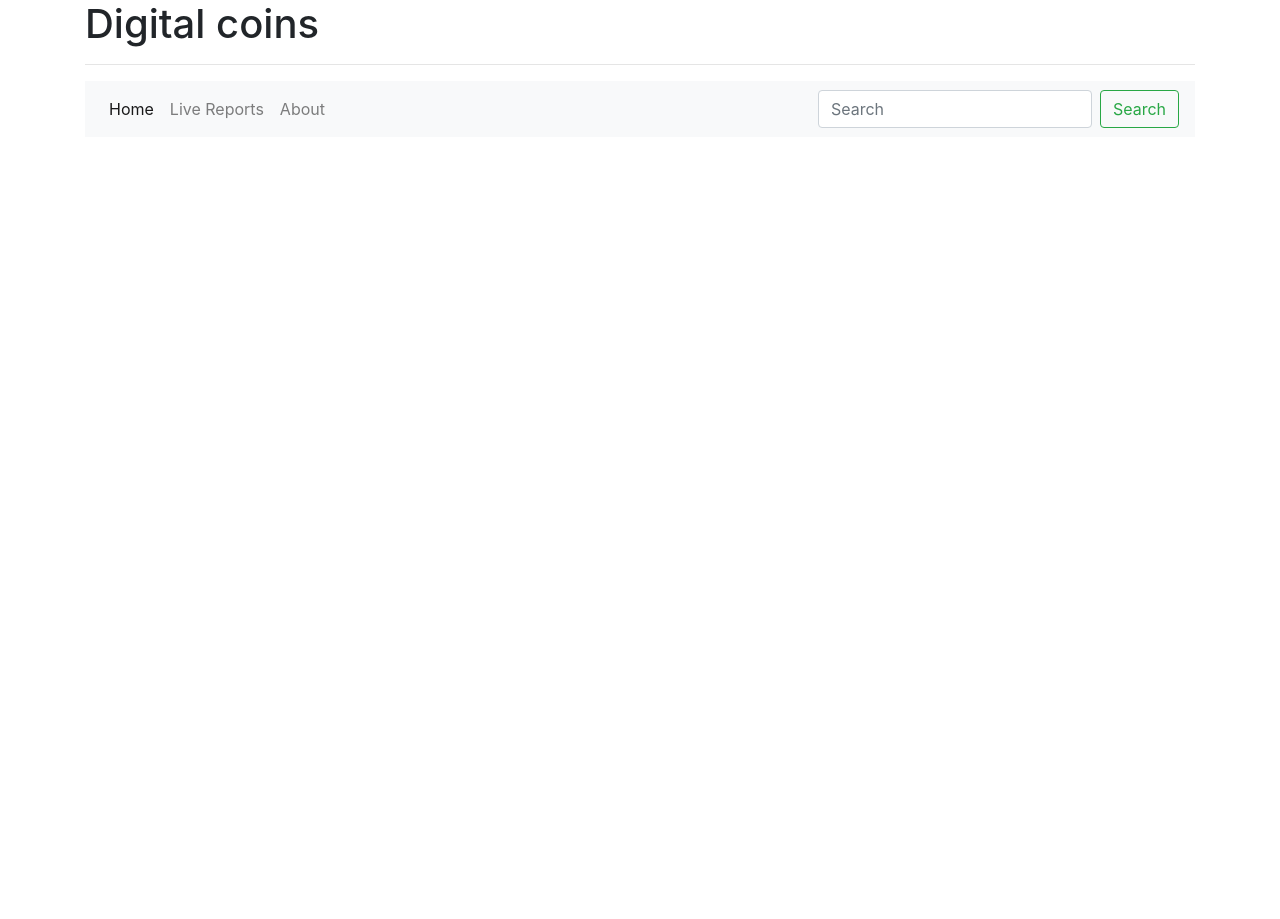
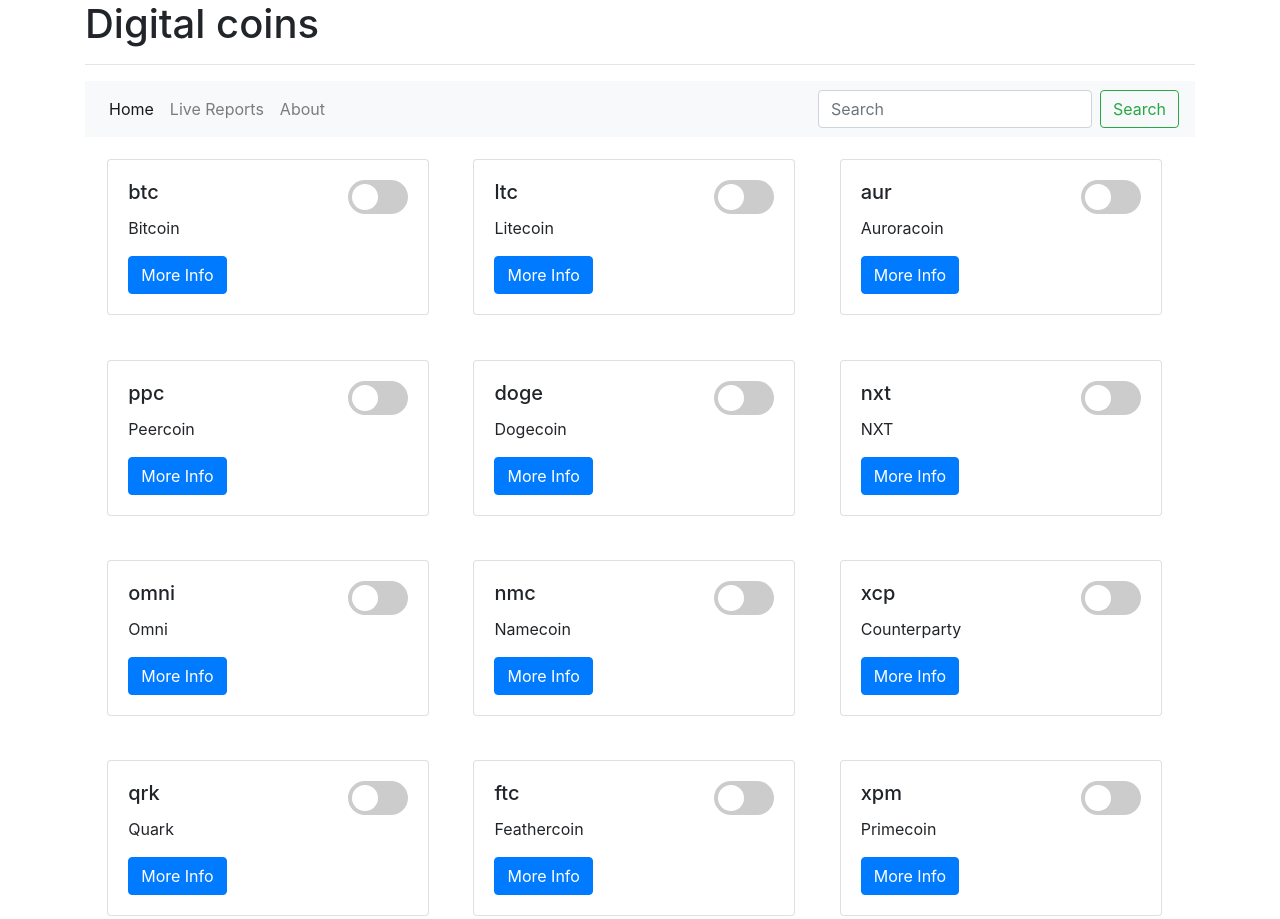
Before and after one commit to ori7/DigitalCoins, a website: page index.html in a window 1280 px wide. Shown: the top 919 px of the page. Before the commit the page ends 800 px from the top, so only its background shows below. Drawn offline with nearby package versions, Linux system fonts and the light colour scheme; no server answers.

Commit message:
Switch button

```diff
--- a/main.js
+++ b/main.js
@@ -22,6 +22,7 @@
             $('#coin').empty();
             buildCoin(coin);
             coinClick();
+            switchButton();
         }
         else
             alert('The coin not found!, Try again!');
@@ -31,11 +32,19 @@
 
     const coinTemplate = `
         <div class="card">
-                <div class="card-body">
+            <div class="card-body row">
+                <div class="col-sm-8">
                     <h5 class="card-title">{{symbol}}</h5>
                     <p class="card-text">{{name}}</p>
                     <button id="{{id}}" class="btn btn-primary" data-toggle="collapse" data-target="#collapse-{{id}}" aria-expanded="false" aria-controls="collapseExample">More Info</button>
                 </div>
+                <div class="col-sm-4">
+                    <label class="switch">
+                        <input type="checkbox" class="default" id="{{symbol}}">
+                        <span class="slider round"></span>
+                    </label>
+                </div>
+            </div>
             <div class="collapse" id="collapse-{{id}}">
                 <div class="card card-body" id="collapse-content-{{id}}">
                 </div>
@@ -46,7 +55,7 @@
     function buildCoin(coin) {
 
         let template = coinTemplate;
-        template = template.replace("{{symbol}}", coin.symbol);
+        template = template.replace(/{{symbol}}/g, coin.symbol);
         template = template.replace("{{name}}", coin.name);
         template = template.replace(/{{id}}/g, coin.id);
         $("#coin").append(template);
@@ -90,8 +99,8 @@
     function getData(callback, toGet) {
 
         if (toGet === 'list') {
-            var url = 'https://api.coingecko.com/api/v3/coins/list';
-            //var url = 'demo.json';
+            //var url = 'https://api.coingecko.com/api/v3/coins/list';
+            var url = 'demo.json';
         }
         else {
             var url = 'https://api.coingecko.com/api/v3/coins/' + toGet;
@@ -108,6 +117,7 @@
                 allCoins = d;
             callback(d);
             coinClick();
+            switchButton();
         });
     };
 
@@ -115,8 +125,8 @@
 
     function coinClick() {
 
-        $('#coin>.card>.card-body>button').click(function (e) {
-            e.preventDefault();
+        $('#coin>.card>.card-body button').click(function (e) {
+            e.preventDefault(); console.log(this);
             const id = this.id;
             const lastClick = (new Date()).getTime();
             const index = times.findIndex(coin => coin.coinId === id);
@@ -159,6 +169,72 @@
         };
     };
 
+    let switchArray = [];
+
+    function switchButton() {
+
+        $('#coin>.card>.card-body .switch>.default').change(function (e) {
+            e.preventDefault();
+            if (this.checked) {
+                if (switchArray.length < 5)
+                    switchArray.push(this.id);
+                else
+                    openWindow(this.id);
+            }
+            else
+                switchArray.splice( $.inArray(this.id, switchArray), 1 );
+        });
+    }
+
+    const templateWindow = `
+        <form class="container" id="form">
+            <p>You have too much coins reports, remove one!</p>
+            <div class="form-check">
+                <input class="form-check-input" type="radio" name="report" id="report1" value="{{coin1}}">
+                <label class="form-check-label" for="report1">Remove {{coin1}}</label>
+            </div>
+            <div class="form-check">
+                <input class="form-check-input" type="radio" name="report" id="report2" value="{{coin2}}">
+                <label class="form-check-label" for="report2">Remove {{coin2}}</label>
+            </div>
+            <div class="form-check">
+                <input class="form-check-input" type="radio" name="report" id="report3" value="{{coin3}}">
+                <label class="form-check-label" for="report3">Remove {{coin3}}</label>
+            </div>
+            <div class="form-check">
+                <input class="form-check-input" type="radio" name="report" id="report4" value="{{coin4}}">
+                <label class="form-check-label" for="report4">Remove {{coin4}}</label>
+            </div>
+            <div class="form-check">
+                <input class="form-check-input" type="radio" name="report" id="report5" value="{{coin5}}">
+                <label class="form-check-label" for="report5">Remove {{coin5}}</label>
+            </div>
+            <button onclick="window.close()" id="removeButton">Remove</button>
+            <button onclick="window.close()">Cancle</button>
+        </form>
+        `
+
+    function openWindow(coinToAdd) {
+
+        let template = templateWindow;
+        template = template.replace(/{{coin1}}/g, switchArray[0]);
+        template = template.replace(/{{coin2}}/g, switchArray[1]);
+        template = template.replace(/{{coin3}}/g, switchArray[2]);
+        template = template.replace(/{{coin4}}/g, switchArray[3]);
+        template = template.replace(/{{coin5}}/g, switchArray[4]);
+
+        const myWindow = window.open("", "MsgWindow", "width=400, height=300, top=300, left=300");
+        myWindow.document.write(template);
+        const $w = $(myWindow.document.body);
+        $w.find("#removeButton").click(function (e) {
+            e.preventDefault();
+            const coinRemove = $w.find('input[name=report]:checked', '#Form').val();
+            switchArray.splice( $.inArray(coinRemove, switchArray), 1 );
+            switchArray.push(coinToAdd);
+            console.log(switchArray);
+        });
+    }
+
     $('#navbarSupportedContent>ul>li>a').click(function (e) {
 
         e.preventDefault();
--- a/style.less
+++ b/style.less
@@ -5,3 +5,56 @@
         width: 29%;
     }
 }
+
+.switch {
+    position: relative;
+    display: inline-block;
+    width: 60px;
+    height: 34px;
+    float:right;
+    input {
+        display:none;
+      }
+      .slider {
+        position: absolute;
+        cursor: pointer;
+        top: 0;
+        left: 0;
+        right: 0;
+        bottom: 0;
+        background-color: #ccc;
+        -webkit-transition: .4s;
+        transition: .4s;
+        &:before {
+            position: absolute;
+            content: "";
+            height: 26px;
+            width: 26px;
+            left: 4px;
+            bottom: 4px;
+            background-color: white;
+            -webkit-transition: .4s;
+            transition: .4s;
+          }
+      }
+      .slider.round {
+        border-radius: 34px;
+        &:before {
+            border-radius: 50%;
+          }
+      }
+  }
+
+  input.default:checked + .slider {
+    background-color: #444;
+  }
+
+  input:focus + .slider {
+    box-shadow: 0 0 1px #2196F3;
+  }
+
+  input:checked + .slider:before {
+    -webkit-transform: translateX(26px);
+    -ms-transform: translateX(26px);
+    transform: translateX(26px);
+  }
```
Also changed, not shown: style.css.
